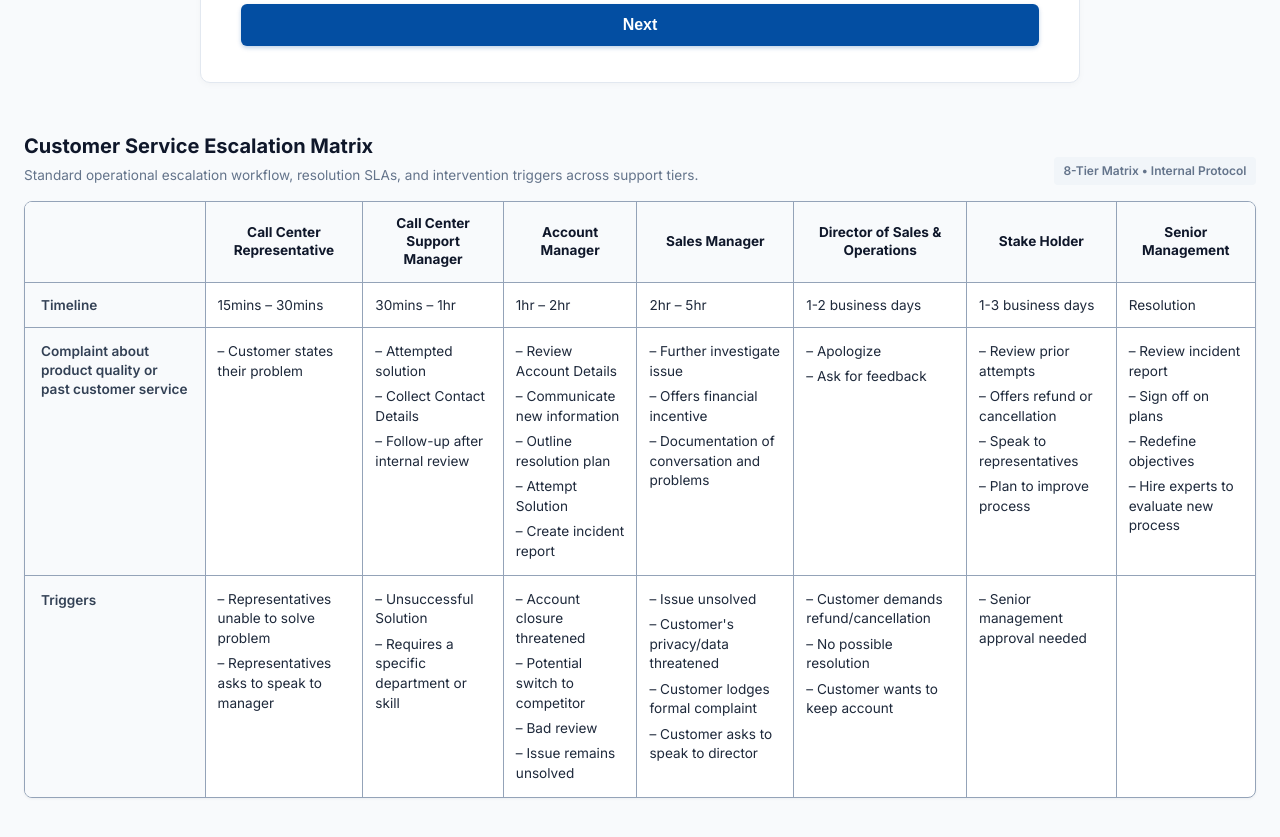
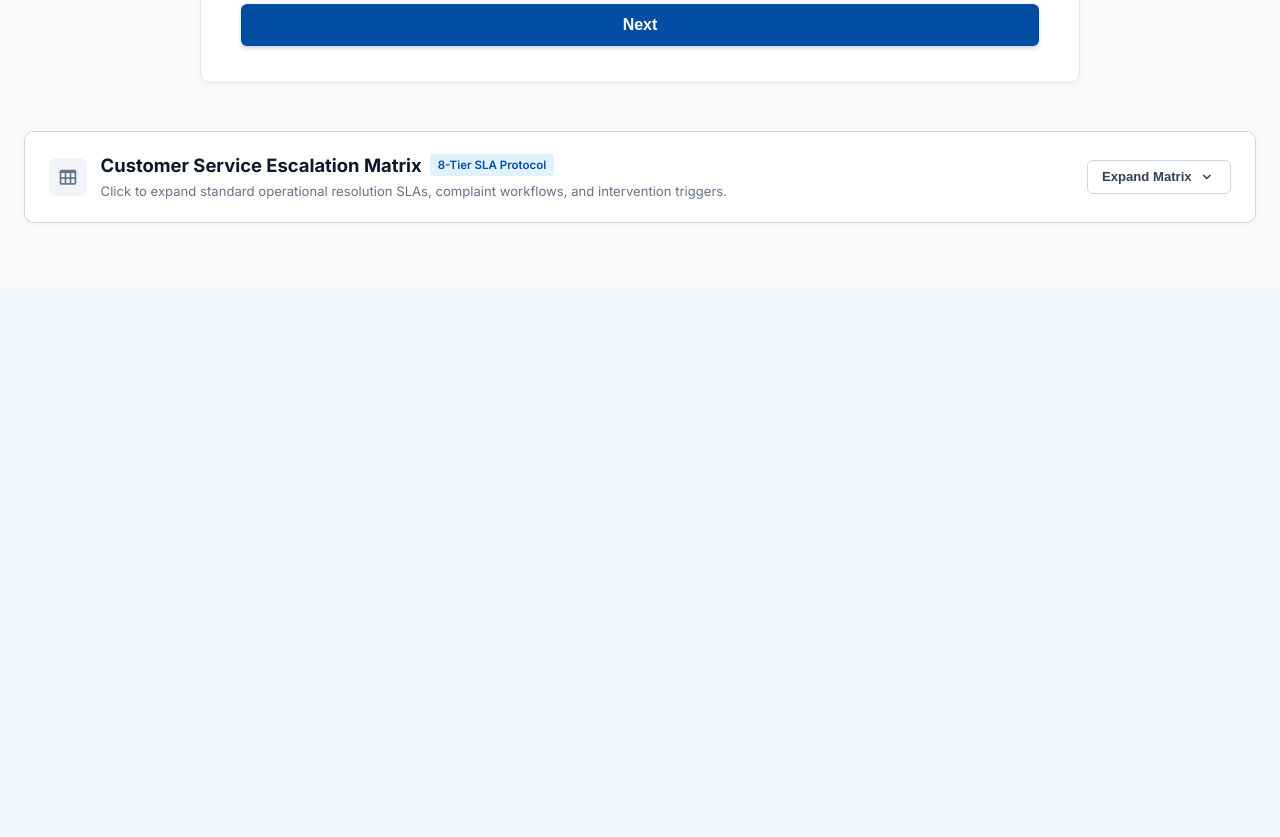
Before and after one commit to karan-mantracare/cs-admin-billing, a React (Vite) app: page /cs/feedback in a window 1280 px wide. Shown: the part 800-1637 px from the top of the page. After the commit the page ends 1087 px from the top, so only its background shows below. Built offline with nearby package versions, Linux system fonts and the light colour scheme.

Commit message:
feat(cs-feedback): make Customer Service Escalation Matrix collapsible and expandable

```diff
--- a/src/pages/CsFeedback.jsx
+++ b/src/pages/CsFeedback.jsx
@@ -236,6 +236,7 @@ export default function CsFeedback() {
   const [validationError, setValidationError] = useState('');
   const [submitted, setSubmitted] = useState(false);
   const [showHistory, setShowHistory] = useState(false);
+  const [isMatrixExpanded, setIsMatrixExpanded] = useState(false); // Collapsed by default for compact page
   const [availableDivisions, setAvailableDivisions] = useState([]);
 
   // Auto pre-fill HR name and Customer Success SPOC Name
@@ -1411,32 +1412,101 @@ export default function CsFeedback() {
           </div>
         )}
 
-        {/* Customer Escalation & Resolution Matrix Table */}
-        <div style={{ marginTop: '2.5rem' }}>
-          <div style={{ marginBottom: '1rem', display: 'flex', justifyContent: 'space-between', alignItems: 'flex-end', flexWrap: 'wrap', gap: '0.5rem' }}>
-            <div>
-              <h2 style={{ fontSize: '1.25rem', fontWeight: '700', color: '#0f172a', margin: '0 0 0.25rem 0' }}>
-                Customer Service Escalation Matrix
-              </h2>
-              <p style={{ fontSize: '0.85rem', color: '#64748b', margin: 0 }}>
-                Standard operational escalation workflow, resolution SLAs, and intervention triggers across support tiers.
-              </p>
-            </div>
-            <span style={{ fontSize: '0.75rem', fontWeight: '600', color: '#64748b', background: '#f1f5f9', padding: '0.3rem 0.6rem', borderRadius: '4px' }}>
-              8-Tier Matrix • Internal Protocol
-            </span>
-          </div>
-
+        {/* Customer Escalation & Resolution Matrix Collapsible Accordion */}
+        <div
+          style={{
+            marginTop: '2.5rem',
+            background: '#ffffff',
+            borderRadius: '10px',
+            border: '1px solid #cbd5e1',
+            boxShadow: '0 2px 6px rgba(0, 0, 0, 0.04)',
+            overflow: 'hidden',
+            transition: 'all 0.2s ease'
+          }}
+        >
+          {/* Accordion Header Trigger */}
           <div
+            onClick={() => setIsMatrixExpanded(!isMatrixExpanded)}
             style={{
-              overflowX: 'auto',
-              background: '#ffffff',
-              borderRadius: '8px',
-              boxShadow: '0 1px 3px rgba(0, 0, 0, 0.05)',
-              border: '1px solid #94a3b8'
+              padding: '1.25rem 1.5rem',
+              display: 'flex',
+              justifyContent: 'space-between',
+              alignItems: 'center',
+              cursor: 'pointer',
+              background: isMatrixExpanded ? '#f8fafc' : '#ffffff',
+              borderBottom: isMatrixExpanded ? '1px solid #e2e8f0' : 'none',
+              transition: 'background-color 0.15s ease'
+            }}
+            onMouseOver={(e) => {
+              if (!isMatrixExpanded) e.currentTarget.style.backgroundColor = '#f8fafc';
+            }}
+            onMouseOut={(e) => {
+              if (!isMatrixExpanded) e.currentTarget.style.backgroundColor = '#ffffff';
             }}
           >
-            <table
+            <div style={{ display: 'flex', alignItems: 'center', gap: '0.85rem' }}>
+              <div
+                style={{
+                  width: '38px',
+                  height: '38px',
+                  borderRadius: '8px',
+                  background: isMatrixExpanded ? '#e0f2fe' : '#f1f5f9',
+                  color: isMatrixExpanded ? '#034ea2' : '#64748b',
+                  display: 'flex',
+                  alignItems: 'center',
+                  justifyContent: 'center',
+                  fontSize: '1.25rem'
+                }}
+              >
+                <i className="bx bx-table"></i>
+              </div>
+              <div>
+                <div style={{ display: 'flex', alignItems: 'center', gap: '0.5rem', flexWrap: 'wrap' }}>
+                  <h2 style={{ fontSize: '1.15rem', fontWeight: '700', color: '#0f172a', margin: 0 }}>
+                    Customer Service Escalation Matrix
+                  </h2>
+                  <span style={{ fontSize: '0.72rem', fontWeight: '600', color: '#034ea2', background: '#e0f2fe', padding: '0.15rem 0.5rem', borderRadius: '4px' }}>
+                    8-Tier SLA Protocol
+                  </span>
+                </div>
+                <p style={{ fontSize: '0.82rem', color: '#64748b', margin: '0.2rem 0 0 0' }}>
+                  {isMatrixExpanded
+                    ? 'Click to collapse standard resolution SLAs and intervention triggers across support tiers.'
+                    : 'Click to expand standard operational resolution SLAs, complaint workflows, and intervention triggers.'}
+                </p>
+              </div>
+            </div>
+
+            <button
+              type="button"
+              onClick={(e) => {
+                e.stopPropagation();
+                setIsMatrixExpanded(!isMatrixExpanded);
+              }}
+              style={{
+                display: 'inline-flex',
+                alignItems: 'center',
+                gap: '0.4rem',
+                padding: '0.45rem 0.9rem',
+                borderRadius: '6px',
+                border: '1px solid #cbd5e1',
+                background: isMatrixExpanded ? '#034ea2' : '#ffffff',
+                color: isMatrixExpanded ? '#ffffff' : '#334155',
+                fontSize: '0.82rem',
+                fontWeight: '600',
+                cursor: 'pointer',
+                transition: 'all 0.15s ease'
+              }}
+            >
+              <span>{isMatrixExpanded ? 'Collapse Matrix' : 'Expand Matrix'}</span>
+              <i className={`bx ${isMatrixExpanded ? 'bx-chevron-up' : 'bx-chevron-down'}`} style={{ fontSize: '1.1rem' }}></i>
+            </button>
+          </div>
+
+          {/* Collapsible Body containing the full 8-column matrix table */}
+          {isMatrixExpanded && (
+            <div style={{ padding: '1.25rem', overflowX: 'auto', background: '#ffffff' }}>
+              <table
               style={{
                 width: '100%',
                 borderCollapse: 'collapse',
@@ -1705,7 +1775,8 @@ export default function CsFeedback() {
                 </tr>
               </tbody>
             </table>
-          </div>
+            </div>
+          )}
         </div>
 
       </div>
```
